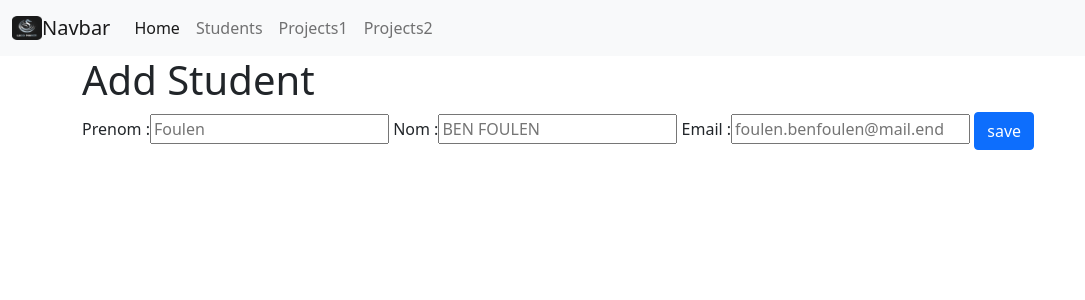
After one commit to anasbn3issa/DjangoFirstProject, a Django app: page /app/student/add in a window 1280 px wide. The commit adds this page. Shown: the top 300 px of the page, without its empty margins (0-1085 px from the left). Run offline with Django 3.2, Linux system fonts and the light colour scheme.

Commit message:
add student form with 2 methods functional

```diff
--- /dev/null
+++ b/app/forms.py
@@ -0,0 +1,19 @@
+from django import forms
+
+class StudentForm(forms.Form):
+    first_name = forms.CharField(
+        label="Prenom ",
+        max_length=50,
+        widget=forms.TextInput(attrs={'placeholder': 'Foulen'})
+    )
+    last_name = forms.CharField(
+        label="Nom ",
+        max_length=50,
+        widget=forms.TextInput(attrs={'placeholder': 'BEN FOULEN'})
+
+    )
+    email = forms.CharField(
+        label="Email ",
+        max_length=50,
+        widget=forms.TextInput(attrs={'placeholder': 'foulen.benfoulen@mail.end'})
+    )
--- /dev/null
+++ b/app/templates/app/add_student_form.html
@@ -0,0 +1,18 @@
+{% extends 'base.html' %} {% block content %}
+<div class="container">
+  <div class="row">
+    <div class="col-md-12">
+      <h1>Add Student</h1>
+    </div>
+  </div>
+  <div class="row">
+    <div class="col-md-12">
+      <form action="" method="post">
+        {% csrf_token %}
+        {{ form }}
+        <input type="submit" value="save" class="btn btn-primary" />
+      </form>
+    </div>
+  </div>
+</div>
+{% endblock %}
--- a/app/templates/app/detail_Student.html
+++ b/app/templates/app/detail_Student.html
@@ -1 +1,2 @@
+
 <li> {{ student.first_name }}</li>
--- a/app/urls.py
+++ b/app/urls.py
@@ -1,5 +1,5 @@
 from django.urls import URLPattern, path
-from .views import detail_Student, homePage, list_projects, list_students,ProjectListView
+from .views import add_Student_Form, detail_Student, homePage, list_projects, list_students,ProjectListView,Add_Student
 
 urlpatterns = [
     path('', homePage, name='home'),
@@ -7,5 +7,10 @@ urlpatterns = [
     path('projects/', list_projects, name='project_display'),
     path('classprojects/',ProjectListView.as_view(), name="classprojects"),
     path('detail/<int:student_id>', detail_Student, name='student_detail'),
+    #path('student/add', Add_Student, name='add_student'),
+    path('student/add', add_Student_Form, name='add_student'),
+    path('student/add2', add_Student_Form, name='add_student_form'),
+
+
 
 ]
--- a/app/views.py
+++ b/app/views.py
@@ -1,9 +1,10 @@
+from urllib import request
 from django.views.generic import ListView
 from django.http import HttpResponse
-from django.shortcuts import render
+from django.shortcuts import redirect, render
+from app.forms import StudentForm
 
 from app.models import Project, Student
-
 # Create your views here.
 
 def homePage(request):
@@ -25,3 +26,33 @@ class ProjectListView(ListView): #class based view
     model = Project
     template_name = 'app/list_projects.html'
     context_object_name = 'list_projects'
+
+def Add_Student(request):
+    if request.method == "POST":
+        firstName = request.POST.get("firstName")
+        lastName = request.POST.get("lastName")
+        email = request.POST.get("email")
+        Student.objects.create(
+            first_name = firstName,
+            last_name = lastName,
+            email = email
+        )
+        return redirect('student_display')
+    return render(request,'app/add_student.html')
+
+def add_Student_Form(request):
+    form = StudentForm()
+    if request.method == "POST" :
+        form = StudentForm(request.POST)
+        if form.is_valid():
+            Student.objects.create(
+                first_name = form.cleaned_data['first_name'],
+                last_name = form.cleaned_data['last_name'],
+                email = form.cleaned_data['first_name']
+            )
+            return redirect('student_display')
+    return render(
+    request,
+    'app/add_student_form.html',
+    {'form': form}
+)
```
Also changed, not shown: app/templates/app/add_student.html (added, +33 -0 lines), db.sqlite3.
